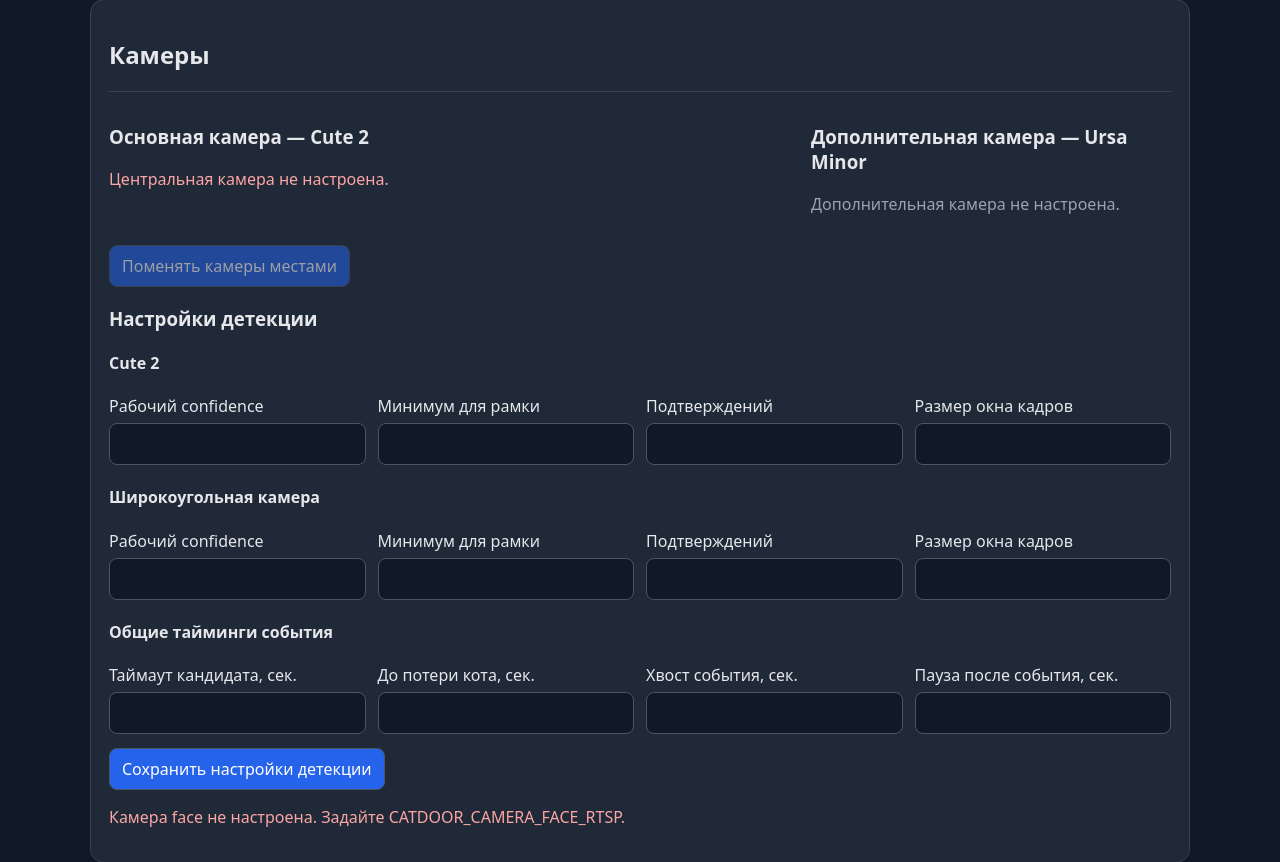
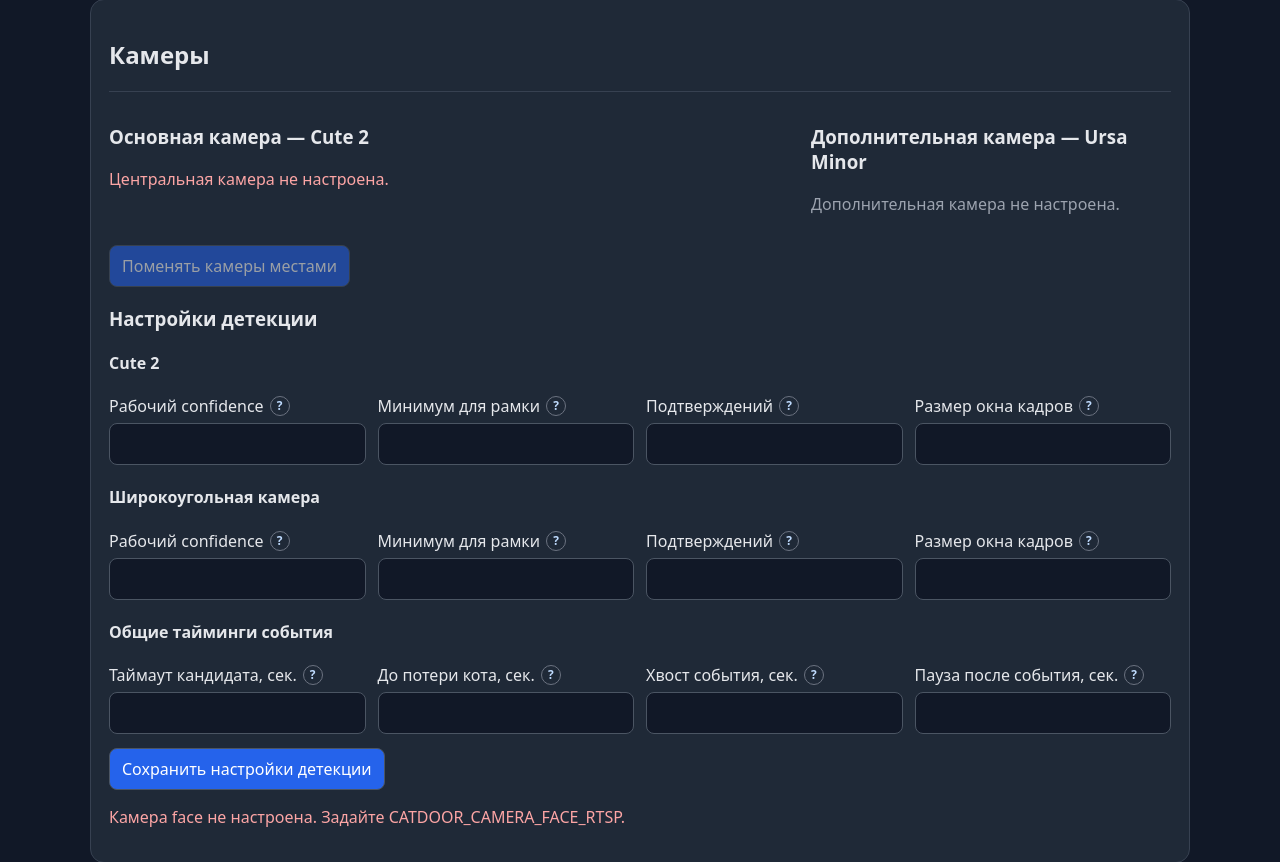
Before and after one commit to alexdeshov/cat_door, a Python web app: template src/web/templates/index.html in a window 1280 px wide. Shown: the part 530-1392 px from the top of the page. Run offline with Jinja, Linux system fonts and the light colour scheme; the template is opened without the code that fills it, so the values that code supplies are empty.

Commit message:
Add detection setting tooltips

```diff
--- a/src/web/templates/index.html
+++ b/src/web/templates/index.html
@@ -41,6 +41,23 @@
     .training-report { display: grid; gap: 10px; }
     .settings-grid { display: grid; grid-template-columns: repeat(auto-fit, minmax(210px, 1fr)); gap: 12px; }
     .settings-grid label { display: grid; gap: 6px; }
+    .setting-title { display: flex; align-items: center; gap: 6px; }
+    .setting-help {
+      position: relative; display: inline-grid; place-items: center; width: 18px; height: 18px;
+      flex: 0 0 18px; border: 1px solid #6b7280; border-radius: 50%; color: #bfdbfe;
+      font-size: 12px; font-weight: 700; line-height: 1; cursor: help;
+    }
+    .setting-help::after {
+      content: attr(data-tooltip); position: absolute; z-index: 20; left: 50%; bottom: calc(100% + 9px);
+      width: min(300px, 75vw); padding: 9px 11px; border: 1px solid #64748b; border-radius: 8px;
+      background: #020617; color: #e5e7eb; font-size: 13px; font-weight: 400; line-height: 1.35;
+      box-shadow: 0 8px 24px rgb(0 0 0 / .35); opacity: 0; pointer-events: none;
+      transform: translate(-50%, 4px); transition: opacity .12s, transform .12s;
+    }
+    .setting-help:hover::after, .setting-help:focus::after {
+      opacity: 1; transform: translate(-50%, 0);
+    }
+    .setting-help:focus { outline: 2px solid #60a5fa; outline-offset: 2px; }
     progress { width: 100%; height: 18px; }
     @media (max-width: 720px) { .event { grid-template-columns: 1fr; } }
   </style>
@@ -137,22 +154,42 @@
     {% set camera_config = detection_config[role] %}
     <h4>{{ title }}</h4>
     <div class="settings-grid">
-      <label>Рабочий confidence
+      <label>
+        <span class="setting-title">Рабочий confidence
+          <span class="setting-help" tabindex="0" role="note"
+            aria-label="Подсказка: рабочий confidence"
+            data-tooltip="Минимальная уверенность модели, при которой кадр считается обнаружением кота. Ниже — детекция быстрее и чаще, но больше ложных срабатываний. Выше — строже, но кот может быть пропущен.">?</span>
+        </span>
         <input id="detection-{{ role }}-confidence-threshold"
           type="number" min="0" max="1" step="0.01"
           value="{{ camera_config.confidence_threshold }}">
       </label>
-      <label>Минимум для рамки
+      <label>
+        <span class="setting-title">Минимум для рамки
+          <span class="setting-help" tabindex="0" role="note"
+            aria-label="Подсказка: минимум для рамки"
+            data-tooltip="Минимальная уверенность для показа цветной рамки на превью. На запуск события не влияет. Ниже — видно больше слабых гипотез модели, выше — только уверенные рамки.">?</span>
+        </span>
         <input id="detection-{{ role }}-box-min-confidence"
           type="number" min="0" max="1" step="0.01"
           value="{{ camera_config.box_min_confidence }}">
       </label>
-      <label>Подтверждений
+      <label>
+        <span class="setting-title">Подтверждений
+          <span class="setting-help" tabindex="0" role="note"
+            aria-label="Подсказка: число подтверждений"
+            data-tooltip="Сколько кадров в окне должны превысить рабочий confidence. Меньше — реакция быстрее, но чувствительнее к одиночным ошибкам. Больше — стабильнее, но детекция начинается позже.">?</span>
+        </span>
         <input id="detection-{{ role }}-confirmation-frames"
           type="number" min="1" max="20"
           value="{{ camera_config.confirmation_frames }}">
       </label>
-      <label>Размер окна кадров
+      <label>
+        <span class="setting-title">Размер окна кадров
+          <span class="setting-help" tabindex="0" role="note"
+            aria-label="Подсказка: размер окна кадров"
+            data-tooltip="Число последних обработанных кадров, среди которых ищутся подтверждения. Большее окно допускает паузы между удачными кадрами, но дольше помнит старые обнаружения. Окно не должно быть меньше числа подтверждений.">?</span>
+        </span>
         <input id="detection-{{ role }}-window-frames"
           type="number" min="1" max="30"
           value="{{ camera_config.window_frames }}">
@@ -161,19 +198,39 @@
     {% endfor %}
     <h4>Общие тайминги события</h4>
     <div class="settings-grid">
-      <label>Таймаут кандидата, сек.
+      <label>
+        <span class="setting-title">Таймаут кандидата, сек.
+          <span class="setting-help" tabindex="0" role="note"
+            aria-label="Подсказка: таймаут кандидата"
+            data-tooltip="Сколько времени после первого возможного обнаружения система ждёт остальные подтверждения. Больше — легче поймать быстро исчезающего или плохо видимого кота. Меньше — быстрее сбрасываются случайные гипотезы.">?</span>
+        </span>
         <input id="detection-candidate-timeout" type="number" min="0.1" max="30" step="0.1"
           value="{{ detection_config.candidate_timeout_seconds }}">
       </label>
-      <label>До потери кота, сек.
+      <label>
+        <span class="setting-title">До потери кота, сек.
+          <span class="setting-help" tabindex="0" role="note"
+            aria-label="Подсказка: время до потери кота"
+            data-tooltip="Сколько секунд без подтверждённого кота ждать перед завершением активной части события. Больше — терпимее к кратким пропаданиям из кадра, но запись получается длиннее.">?</span>
+        </span>
         <input id="detection-absence-seconds" type="number" min="0.1" max="60" step="0.1"
           value="{{ detection_config.absence_seconds }}">
       </label>
-      <label>Хвост события, сек.
+      <label>
+        <span class="setting-title">Хвост события, сек.
+          <span class="setting-help" tabindex="0" role="note"
+            aria-label="Подсказка: хвост события"
+            data-tooltip="Сколько видео сохранить после того, как отсутствие кота подтверждено. Большее значение лучше захватывает уход кота, но увеличивает длительность и размер записи.">?</span>
+        </span>
         <input id="detection-tail-seconds" type="number" min="0" max="60" step="0.1"
           value="{{ detection_config.tail_seconds }}">
       </label>
-      <label>Пауза после события, сек.
+      <label>
+        <span class="setting-title">Пауза после события, сек.
+          <span class="setting-help" tabindex="0" role="note"
+            aria-label="Подсказка: пауза после события"
+            data-tooltip="Период после завершения события, когда новые детекции не создают следующую запись. Больше — меньше дубликатов одного прохода, но можно пропустить следующий близкий проход.">?</span>
+        </span>
         <input id="detection-cooldown-seconds" type="number" min="0" max="300" step="0.1"
           value="{{ detection_config.cooldown_seconds }}">
       </label>
```
Also changed, not shown: docs/automatic-capture.md (+6 -0 lines), tests/test_admin.py (+5 -0 lines).
